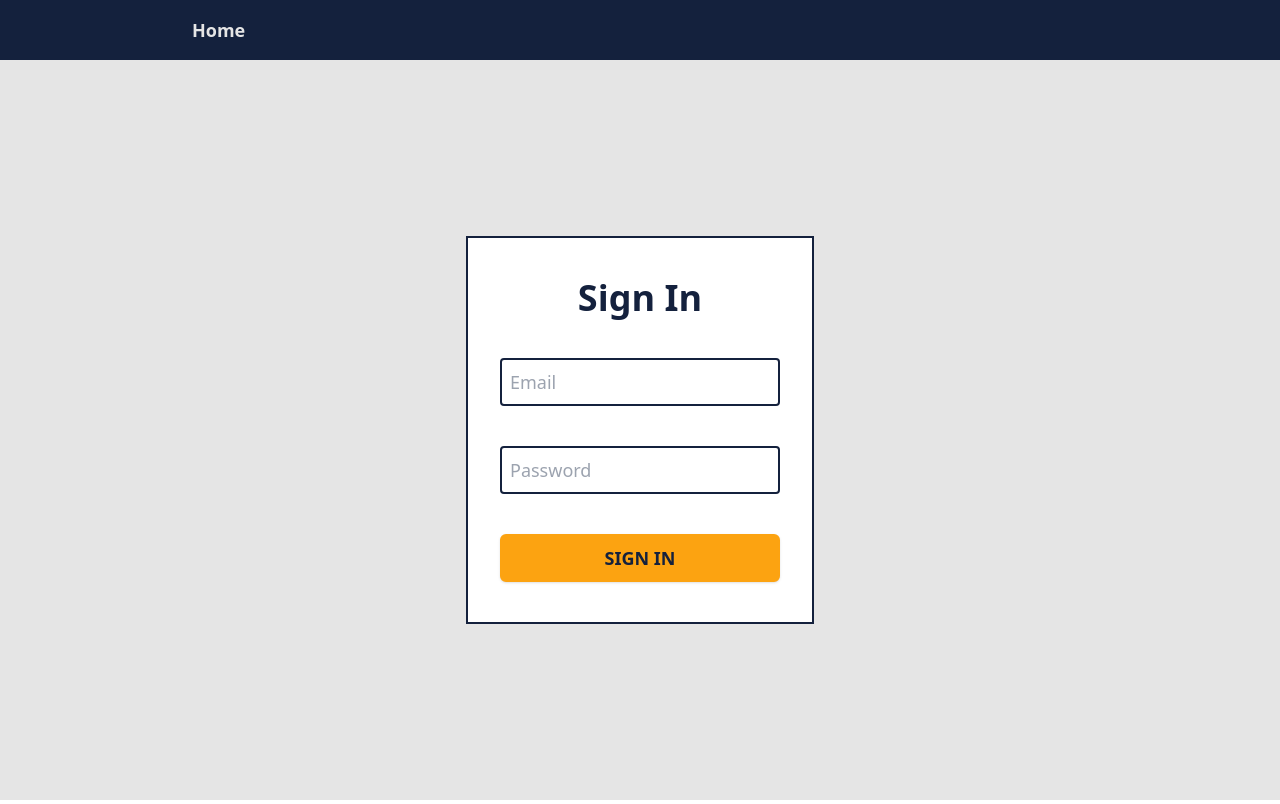
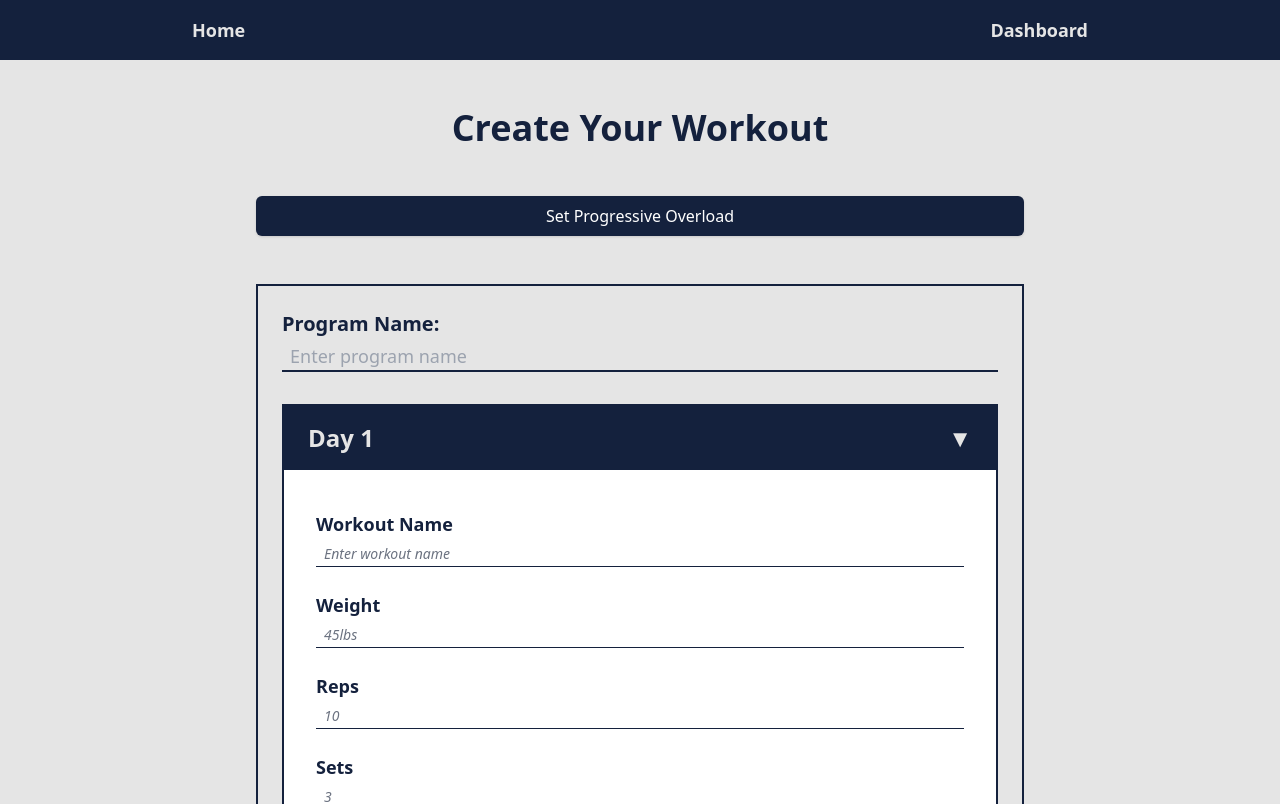
Before and after one commit to wizcudi/workoutApp, a React (Vite) app: page /create_regimen in a window 1280 px wide. Before the commit this address led to /signin. Shown: the top 804 px of the page. Built offline with nearby package versions, Linux system fonts and the light colour scheme; no server answers.

Commit message:
public can view more of app

```diff
--- a/src/App.jsx
+++ b/src/App.jsx
@@ -36,20 +36,25 @@ function App() {
             <Route path="/" element={<Home/>} />
             <Route path="/signin" element={<SignIn />} />
             <Route path="/signup" element={<SignUp />} />
-            <Route path="/dashboard"
+            <Route path="/dashboard" element={<Dashboard />} />
+
+            <Route path="/create_regimen" element={<CreateRegimen />} />
+            <Route path="/calorie_tracker" element={<CalorieTracker />} />
+
+            {/* <Route path="/dashboard"
               element={
                 <ProtectedRoute>
                   <Dashboard />
                 </ProtectedRoute>
               }
-            />
-            <Route path="/create_regimen"
+            /> */}
+            {/* <Route path="/create_regimen"
               element={
                 <ProtectedRoute>
                   <CreateRegimen />
                 </ProtectedRoute>
               }
-            />
+            /> */}
             <Route path="/workout_programs"
               element={
                 <ProtectedRoute>
@@ -64,13 +69,13 @@ function App() {
                 </ProtectedRoute>
               }
             />
-            <Route path="/calorie_tracker"
+            {/* <Route path="/calorie_tracker"
               element={
                 <ProtectedRoute>
                   <CalorieTracker />
                 </ProtectedRoute>
               }
-            />
+            /> */}
 
           </Routes>
 
--- a/src/components/Navbar.jsx
+++ b/src/components/Navbar.jsx
@@ -17,28 +17,38 @@ export default function Navbar() {
             ">
                 <Link
                     to="/"
-                    className="
-
-                    "
                 >
                     Home
                 </Link>
+                <div className='flex items-center space-x-6'>
+                    <Link
+                        to="/dashboard"
+                    >
+                        Dashboard
+                    </Link>
+                    {/* <Link
+                        to="/signin"
+                    >
+                        Sign In
+                    </Link> */}
 
-                <div>
                     { user &&
                         (
                             <div className='flex gap-6 items-center'>
-                                <Link
+                                {/* <Link
                                     to="/dashboard"
                                 >
                                     Dashboard
-                                </Link>
+                                </Link> */}
 
                                 <SignOut />
                             </div>
                         )
                     }
+
                 </div>
+
+
 
             </div>
         </nav>
--- /dev/null
+++ b/src/components/premade/AdminBtn.jsx
@@ -0,0 +1,92 @@
+import React from 'react'
+import { auth } from '../../firebase';
+import { useAuthState } from 'react-firebase-hooks/auth';
+
+// export default function AdminBtn({
+//     type="button",
+//     onClick,
+//     btnText,
+
+//     bgColor="bg-red-500",
+//     btnBorder,
+//     btnTextStyle,
+//     hoverColor="hover:bg-color-30",
+//     hoverText="hover:text-white",
+//     activeColor,
+// }) {
+//     return (
+//         <button
+//             type={type}
+//             onClick={onClick}
+//             className={`
+//                 rounded-md
+//                 shadow
+//                 w-full
+//                 text-center
+//                 px-4
+//                 py-2
+//                 cursor-pointer
+//                 ${btnBorder}
+//                 ${bgColor}
+//                 ${hoverColor}
+//                 ${hoverText}
+//                 ${btnTextStyle}
+//                 ${activeColor}
+//             `}
+//         >
+//             {btnText}
+//         </button>
+//     )
+// }
+
+export default function AdminBtn({
+    type = "button",
+    onClick,
+    btnText,
+    bgColor ="bg-color-30",
+    btnBorder="hover:border-2 hover:border-color-30",
+    btnTextStyle="text-color-10-b",
+    hoverColor = "hover:bg-color-10-a",
+    hoverText = "hover:text-color-30",
+    activeColor,
+    // disabled,
+}) {
+    const [user] = useAuthState(auth);
+
+    // If the button is already disabled via props, keep it disabled
+    // Otherwise, disable it if there's no user
+    // const isDisabled = disabled || !user;
+
+    const handleClick = (e) => {
+        if (!user) {
+            alert('Please sign in to use this feature');
+            return;
+        }
+        onClick?.(e);
+    };
+
+    return (
+        <button
+            type={type}
+            onClick={handleClick}
+            className={`
+                rounded-md
+                shadow
+                w-full
+                text-center
+                px-4
+                py-2
+                cursor-pointer
+                ${btnBorder}
+                ${bgColor}
+                ${hoverColor}
+                ${hoverText}
+                ${btnTextStyle}
+                ${activeColor}
+            `}
+        >
+            {/* {!user ? 'Sign in required' : btnText} */}
+            {btnText}
+        </button>
+    );
+}
--- a/src/components/premade/Button.jsx
+++ b/src/components/premade/Button.jsx
@@ -1,6 +1,7 @@
 import React from 'react'
 
 export default function Button({
+    type="button",
     onClick,
     btnText,
     bgColor,
@@ -9,7 +10,6 @@ export default function Button({
     hoverColor= "hover:bg-color-30",
     hoverText= "hover:text-white",
     activeColor,
-    type="button",
 }) {
     return (
         <button
--- a/src/components/useraccount/create/CreateRegimen.jsx
+++ b/src/components/useraccount/create/CreateRegimen.jsx
@@ -1,5 +1,6 @@
 import React, { useState, useEffect } from 'react'
 import CreateRegimenDay from './CreateRegimenDay'
+import AdminBtn from '../../premade/AdminBtn';
 import ProgressiveOverload from './presets/progressive/ProgressiveOverload';
 import { useWorkout } from '../../context/WorkoutContext';
 
@@ -57,8 +58,12 @@ function CreateRegimenContent () {
                     {error && <div className="text-red-500 mt-2">{error}</div>}
                     <CreateRegimenDay />
                 </div>
-
-                <button
+                <AdminBtn
+                    onClick={handleSubmit}
+                    disabled={isLoading}
+                    btnText={isLoading ? 'Saving...' : 'Create Workout'}
+                />
+                {/* <button
                     onClick={handleSubmit}
                     disabled={isLoading}
                     className="
@@ -70,7 +75,7 @@ function CreateRegimenContent () {
                     "
                 >
                     {isLoading ? 'Saving...' : 'Create Workout'}
-                </button>
+                </button> */}
 
             </div>
 
--- a/src/components/useraccount/create/presets/progressive/ProgressiveOverload.jsx
+++ b/src/components/useraccount/create/presets/progressive/ProgressiveOverload.jsx
@@ -1,6 +1,7 @@
 import React, { useState }  from 'react'
 import { useWorkout } from '../../../../context/WorkoutContext';
 import ProgressiveOverloadForm from './ProgressiveOverloadForm'
+import AdminBtn from '../../../../premade/AdminBtn';
 
 export default function ProgressiveOverload() {
     const [isFormOpen, setIsFormOpen] = useState(false);
@@ -14,14 +15,19 @@ export default function ProgressiveOverload() {
 
     return (
         <>
-            <button
+            {/* <button
                 onClick={() => setIsFormOpen(true)}
                 className="border-2 border-color-30 bg-color-30 text-color-10-b
                     text-lg font-semibold px-4 py-2 rounded-md
                     hover:bg-color-10-a hover:text-color-30 transition-colors"
             >
                 Set Progressive Overload
-            </button>
+            </button> */}
+            <AdminBtn
+                onClick={() => setIsFormOpen(true)}
+                // disabled={isLoading}
+                btnText='Set Progressive Overload'
+            />
 
             {isFormOpen && (
                 <ProgressiveOverloadForm
--- a/src/components/useraccount/tracker/trackercomponents/Search.jsx
+++ b/src/components/useraccount/tracker/trackercomponents/Search.jsx
@@ -1,5 +1,6 @@
 import React, { useState } from 'react';
 import Button from '../../../premade/Button';
+import AdminBtn from '../../../premade/AdminBtn';
 import {
     processSearchResults
 } from './utils/searchLogic';
@@ -199,13 +200,10 @@ export default function Search() {
                                     <p className="text-sm text-color-30/70">{food.brandOwner}</p>
                                 </div>
                                 <div>
-                                    <Button
+                                    <AdminBtn
                                         onClick={() => handleSaveMeal(food)}
                                         disabled={isSaving}
                                         btnText={isSaving ? "Saving..." : "Save"}
-                                        bgColor="bg-color-10-a"
-                                        hoverColor="hover:bg-color-30"
-                                        btnTextStyle="text-sm font-semibold text-color-30"
                                     />
                                 </div>
                             </div>
```
